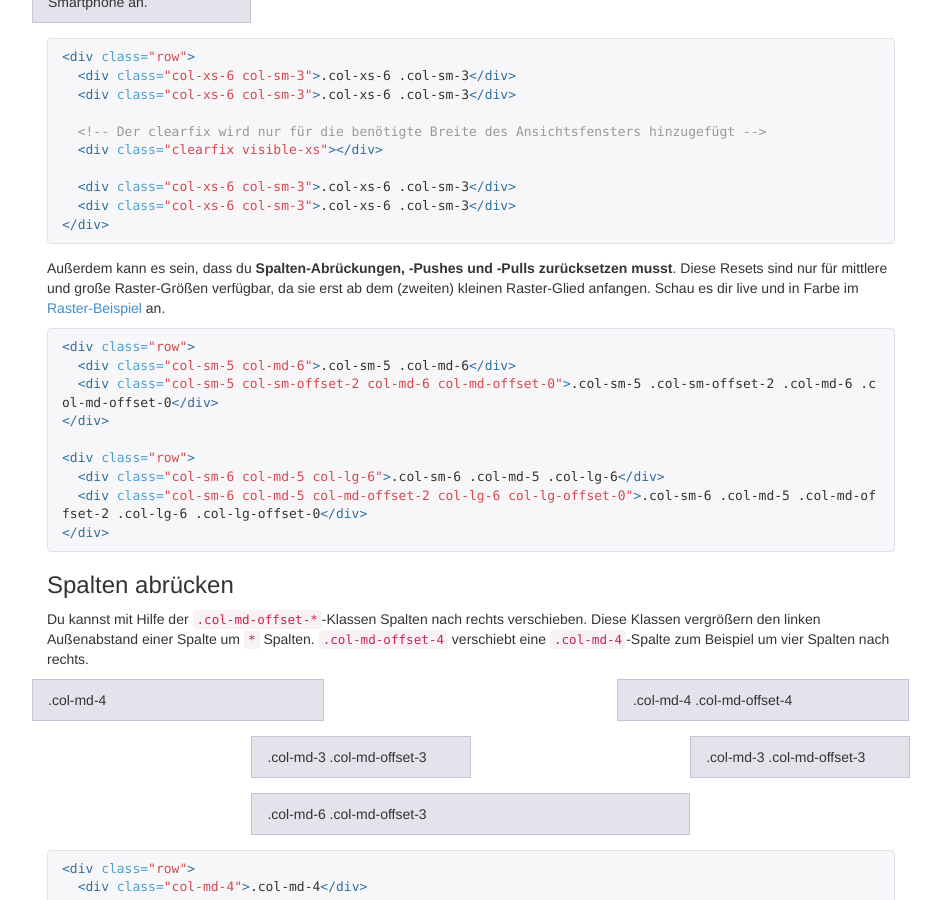
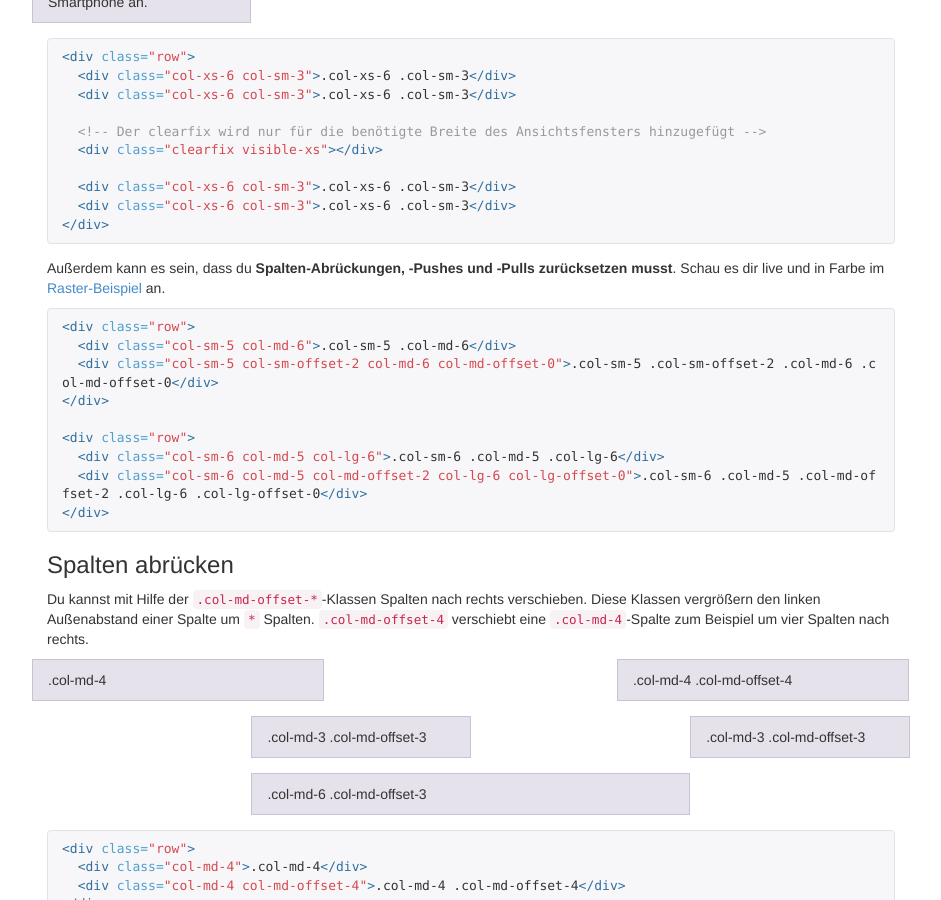
Before and after one commit to juthilo/bootstrap-german, a Jekyll site: the page built from css.html, in a window 1280 px wide and 900 px high, scrolled down 5954 px. Shown: the whole window, without its empty margins (23-964 px from the left). Built offline with Jekyll 4.4.1, drawn with Linux system fonts in a browser that asks for light colours; nearby versions of some CDN libraries; Markdown is read by kramdown in place of the engine named in the settings; comment, search, counter and statistics services are not loaded.

```diff
--- a/css.html
+++ b/css.html
@@ -355,7 +355,7 @@
   <div class="col-xs-6 col-sm-3">.col-xs-6 .col-sm-3</div>
 </div>
 {% endhighlight %}
-  <p>Außerdem kann es sein, dass du <strong>Spalten-Abrückungen, -Pushes und -Pulls zurücksetzen musst</strong>. Diese Resets sind nur für mittlere und große Raster-Größen verfügbar, da sie erst ab dem (zweiten) kleinen Raster-Glied anfangen. Schau es dir live und in Farbe im <a href="../examples/grid/">Raster-Beispiel</a> an.</p>
+  <p>Außerdem kann es sein, dass du <strong>Spalten-Abrückungen, -Pushes und -Pulls zurücksetzen musst</strong>. Schau es dir live und in Farbe im <a href="../examples/grid/">Raster-Beispiel</a> an.</p>
 {% highlight html %}
 <div class="row">
   <div class="col-sm-5 col-md-6">.col-sm-5 .col-md-6</div>
```
